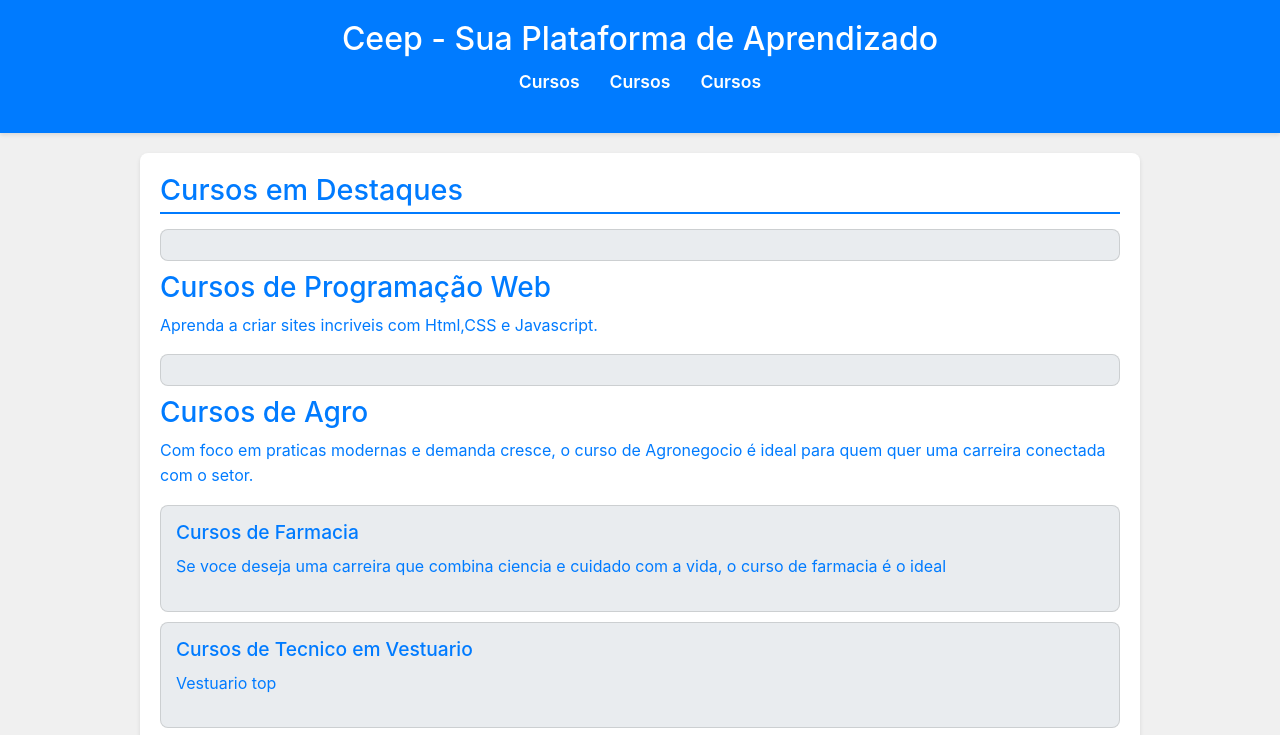
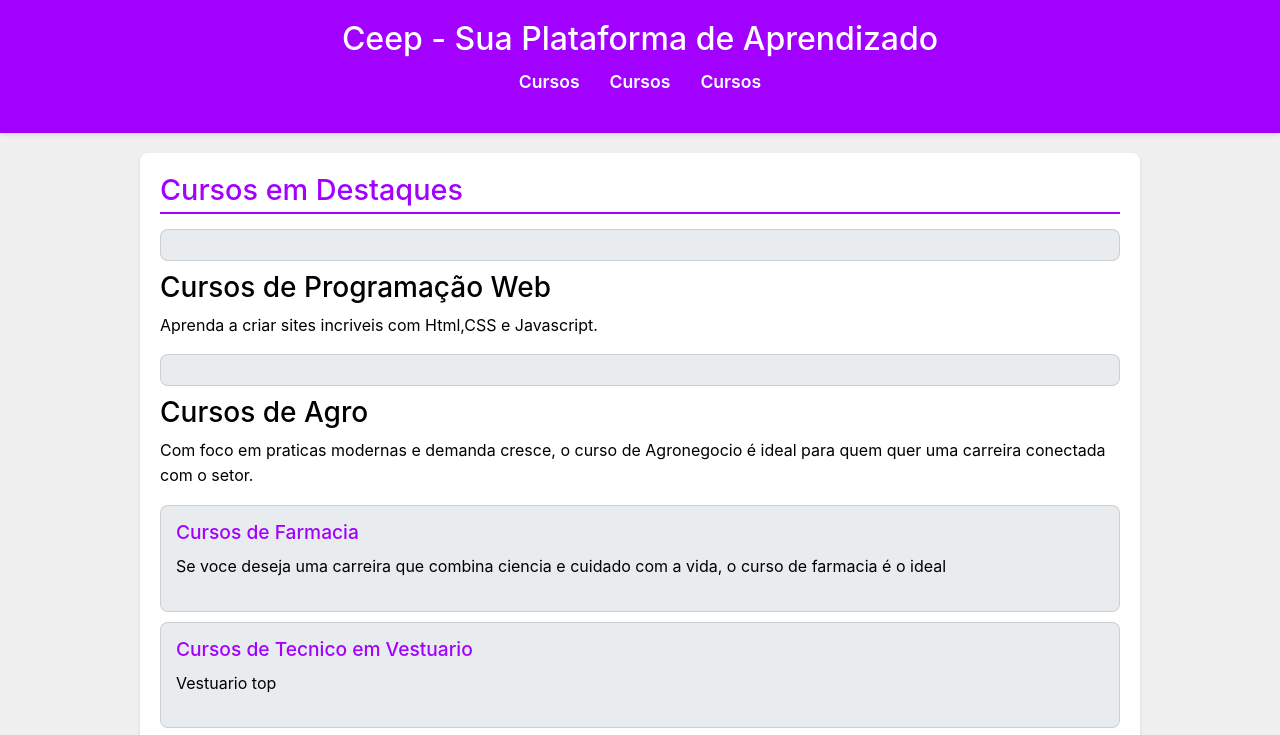
Before and after one commit to Gordincut/Site.Ceep, a plain HTML site: page index.html in a window 1280 px wide. Shown: the top 735 px of the page. Drawn offline with nearby package versions, Linux system fonts and the light colour scheme.

Commit message:
Add files via upload

```diff
--- a/style.css
+++ b/style.css
@@ -5,13 +5,13 @@ body {
     margin: 0;
     padding: 0;
     background-color: #f0f0f0;
-    color: #333;
+    color: #000000;
     line-height: 1.6;
 
     }
     header {
 
-        background-color: #007bff;
+        background-color: #a200ff;
         padding: 20px;
         text-align: center;
         color: white;
@@ -55,15 +55,15 @@ body {
 
     section {
         bottom: 30px;
-        color: #007bff;
+        color: hwb(#a200ff);
         margin-bottom: 30px;
     }
 
     section h2{
         font-size: 1.8rem;
-        color: #007bff;
+        color: #a200ff;
         margin-bottom: 15px;
-        border-bottom: 2px solid #007bff;
+        border-bottom: 2px solid #a200ff;
         padding-bottom: 5px;
     }
 
@@ -77,7 +77,7 @@ body {
     .card h3 {
         font-size: 1.2rem;
         margin-bottom: 10px;
-        color: #007bff;
+        color: #a200ff;
     }
     .form-container{
         background-color: #e9ecef;
@@ -87,7 +87,7 @@ body {
     }
 
     .form-container h2 {
-        color: #007bff;
+        color: #a200ff;
         margin-bottom: 20px;
     }
     form label {
@@ -105,7 +105,7 @@ body {
         box-sizing: border-box;
     }
     form button {
-        background-color: #007bff;
+        background-color: #a200ff;
         color:white;
         border: none;
         cursor: pointer;
@@ -115,7 +115,7 @@ body {
 
     }
     button:hover{
-        background-color: #007bff;
+        background-color: #a200ff;
     }
 
     footer{
```
